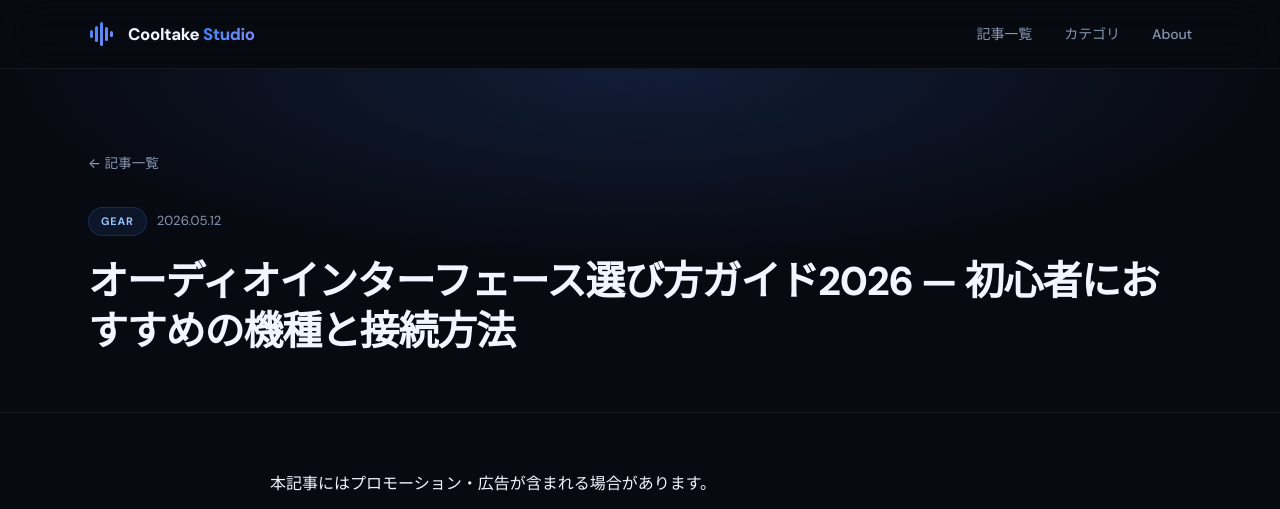
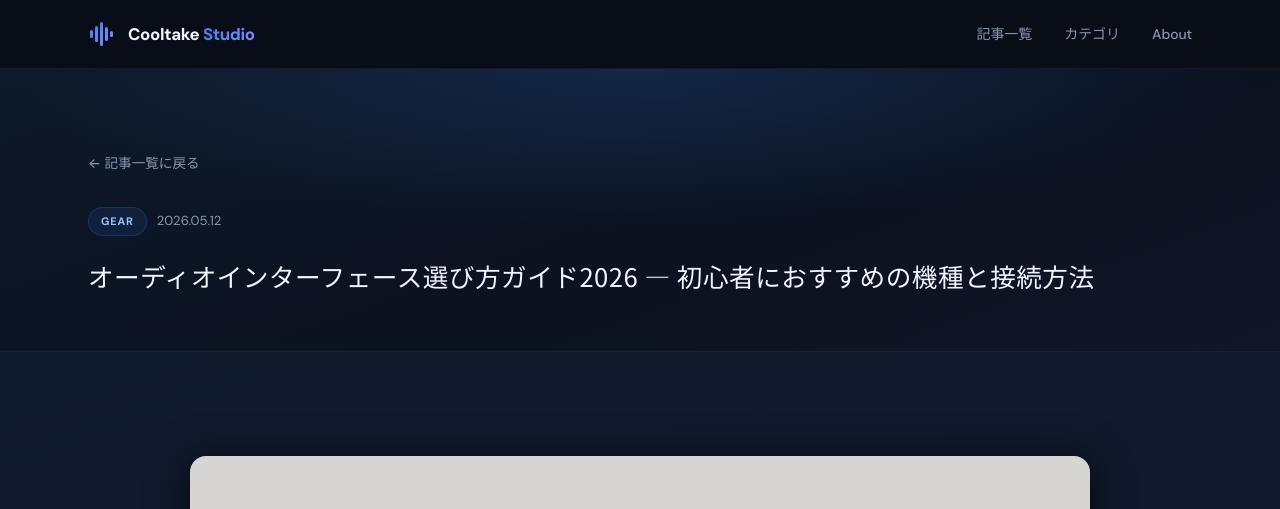
Before and after one commit to cooltake/cooltake.github.io, a Jekyll site: the page built from _posts/2026-05-12-audio-interface-guide.md, in a window 1280 px wide and 1400 px high. Shown: the top 509 px of the window. Built offline with Jekyll 4.4.1, drawn with Linux system fonts in a browser that asks for light colours; some web fonts are replaced; grey boxes are pictures that could not be loaded.

Commit message:
Deploy Panel B article layout: light card on dark gradient bg

```diff
--- a/_layouts/post.html
+++ b/_layouts/post.html
@@ -1,10 +1,122 @@
 ---
 layout: default
 ---
+<style>
+  /* ── Post page: Panel B (light card on dark bg) ── */
+  body { background: linear-gradient(160deg,#111b2e 0%,#0d1525 50%,#111827 100%) !important; }
+
+  .post-header {
+    position: relative; overflow: hidden;
+    background: linear-gradient(160deg,#0e1929 0%,#0b1220 60%,#101827 100%);
+    padding: 80px 0 56px;
+    border-bottom: 1px solid rgba(255,255,255,.06);
+  }
+  .post-header::before {
+    content: '';
+    position: absolute; inset: 0;
+    background: radial-gradient(ellipse 70% 80% at 50% 0%,rgba(59,130,246,.16) 0%,transparent 70%);
+    pointer-events: none;
+  }
+  .post-header .container { position: relative; z-index: 1; }
+
+  .back-link {
+    display: inline-flex; align-items: center; gap: 6px;
+    color: #8896b3; font-size: .85rem; font-weight: 500;
+    margin-bottom: 32px; text-decoration: none;
+    transition: color .2s;
+  }
+  .back-link:hover { color: #f1f5ff; }
+
+  .post-meta { display: flex; gap: 10px; align-items: center; margin-bottom: 20px; }
+  .post-tag {
+    background: rgba(59,130,246,.1); color: #93c5fd;
+    border: 1px solid rgba(59,130,246,.2);
+    padding: 4px 12px; border-radius: 9999px;
+    font-size: .68rem; font-weight: 700; letter-spacing: .08em; text-transform: uppercase;
+  }
+  .post-date { color: #8896b3; font-size: .82rem; }
+
+  .post-title {
+    font-family: 'Kiwi Maru','Noto Sans JP',serif;
+    font-size: clamp(1rem,2.2vw,1.6rem);
+    font-weight: 400; letter-spacing: .02em; line-height: 1.55;
+    color: #f1f5ff;
+  }
+
+  .post-body { padding: 48px 5% 80px; }
+
+  .post-content {
+    max-width: 900px; margin: 0 auto;
+    font-size: 1.025rem; line-height: 1.95;
+    background: #d6d5d2; color: #1c1c2e;
+    border-radius: 16px;
+    padding: 48px 12%;
+    box-shadow: 0 4px 40px rgba(0,0,0,.65);
+  }
+
+  .post-content h2 {
+    font-size: 1.45rem; font-weight: 800; letter-spacing: -.025em;
+    margin: 52px 0 16px; padding-left: 18px;
+    border-left: 4px solid #3b82f6; color: #111827;
+  }
+  .post-content h2:first-of-type { margin-top: 0; }
+  .post-content h3 {
+    font-size: 1.08rem; font-weight: 700; letter-spacing: -.01em;
+    margin: 36px 0 12px; color: #1d4ed8;
+  }
+  .post-content h4 { font-size: .97rem; font-weight: 700; margin: 28px 0 10px; color: #111827; }
+  .post-content p { margin-bottom: 20px; color: #374151; }
+  .post-content a { color: #2563eb; border-bottom: 1px solid rgba(37,99,235,.25); text-decoration: none; }
+  .post-content a:hover { border-bottom-color: #2563eb; }
+  .post-content ul, .post-content ol { margin: 16px 0 24px 28px; }
+  .post-content li { margin-bottom: 8px; color: #374151; }
+  .post-content strong { color: #111827; font-weight: 700; }
+  .post-content hr { border: none; border-top: 1px solid #c4c3c0; margin: 40px 0; }
+
+  .post-content table { width: 100%; border-collapse: collapse; margin: 28px 0; font-size: .875rem; }
+  .post-content th {
+    background: rgba(59,130,246,.08); padding: 12px 16px;
+    border: 1px solid #d1d5db; font-weight: 700; text-align: left; color: #111827;
+  }
+  .post-content td { padding: 12px 16px; border: 1px solid #d1d5db; color: #374151; }
+  .post-content tr:nth-child(even) td { background: #cccbc8; }
+
+  .post-content figure { margin: 32px -2px; }
+  .post-content figure img { max-width: 100%; border-radius: 10px; display: block; }
+  .post-content figcaption { font-size: .75rem; color: #6b7280; margin-top: 8px; text-align: center; }
+
+  .ad-notice {
+    display: inline-block; font-size: .78rem;
+    color: #6b7280; background: #c8c7c4; border: 1px solid #b4b3b0;
+    padding: 6px 14px; border-radius: 8px; margin-bottom: 28px;
+  }
+
+  /* hero thumbnail */
+  .hero-img-wrap { margin: 0 0 36px; }
+  .hero-img-wrap img { width: 100%; border-radius: 10px; display: block; }
+  .hero-img-wrap figcaption {
+    font-family: 'BIZ UDPGothic','Noto Sans JP',sans-serif;
+    font-size: .8rem; color: #6b7280; margin-top: 6px; text-align: center;
+  }
+
+  /* blockquote / callout */
+  .post-content blockquote {
+    border-left: 4px solid #3b82f6;
+    background: #c8c7c4; margin: 28px 0;
+    padding: 16px 20px; border-radius: 0 8px 8px 0;
+    color: #374151; font-style: normal;
+  }
+
+  @media (max-width: 768px) {
+    .post-content { padding: 32px 6%; }
+    .post-body { padding: 32px 3% 60px; }
+  }
+</style>
+
 <article>
   <div class="post-header">
     <div class="container">
-      <a href="{{ '/' | relative_url }}" class="back-link">← 記事一覧</a>
+      <a href="{{ '/' | relative_url }}" class="back-link">← 記事一覧に戻る</a>
       <div class="post-meta">
         <span class="post-tag">{{ page.categories | first | default: "Guide" | upcase }}</span>
         <span class="post-date">{{ page.date | date: "%Y.%m.%d" }}</span>
@@ -12,7 +124,7 @@
       <h1 class="post-title">{{ page.title }}</h1>
     </div>
   </div>
-  <div class="container">
+  <div class="post-body">
     <div class="post-content">
       {{ content }}
     </div>
```
